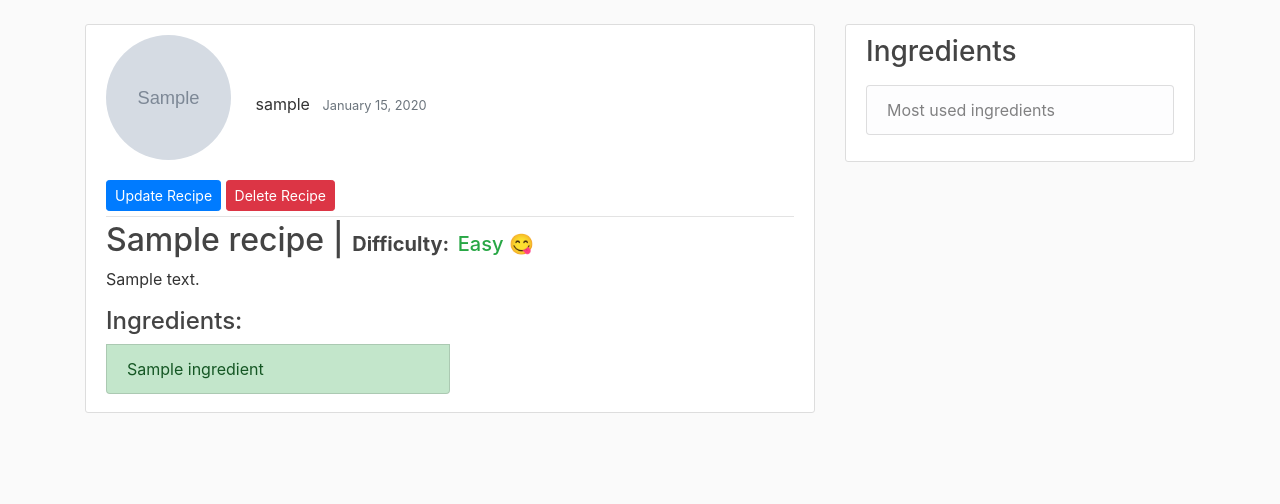
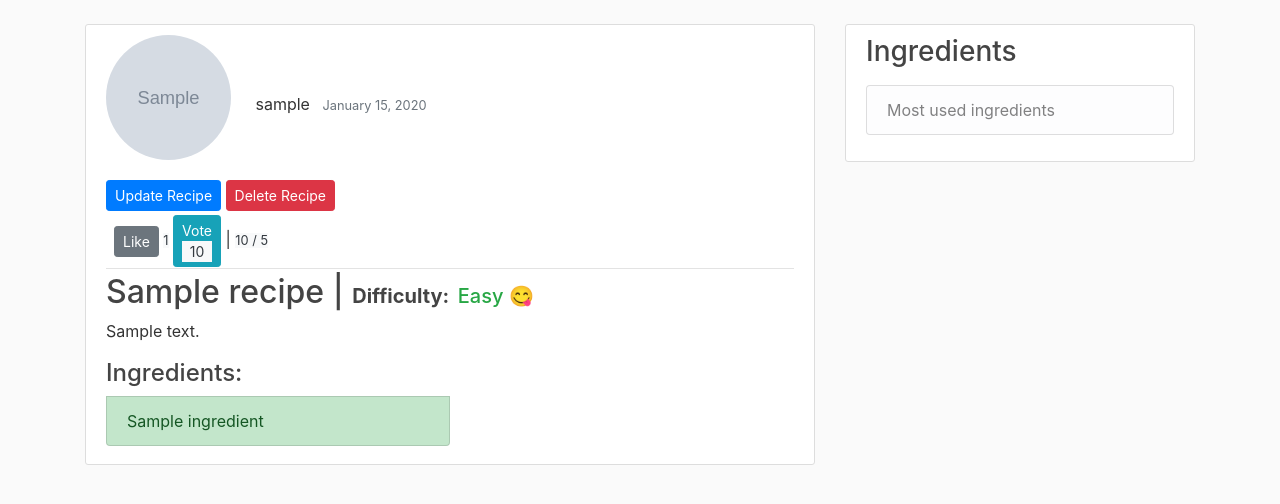
Before and after one commit to damlanisa/Hipo-Recipes, a Django app: page /recipes/1/ in a window 1280 px wide. Shown: the part 56-560 px from the top of the page. Run offline with Django 3.2, Linux system fonts and the light colour scheme; a user stored in the database is signed in; tables that the repository leaves empty hold one stand-in row (values such as "Sample post"); grey boxes marked "Sample" are stand-in pictures; some libraries are stand-ins or nearby versions.

Commit message:
Update base.html, home.html and recipe_detail.html

```diff
--- a/hipo_recipes/recipes/templates/recipes/base.html
+++ b/hipo_recipes/recipes/templates/recipes/base.html
@@ -73,9 +73,7 @@
         </div>
     </main>
 
-    <script src="https://code.jquery.com/jquery-3.4.1.slim.min.js"
-        integrity="sha384-J6qa4849blE2+poT4WnyKhv5vZF5SrPo0iEjwBvKU7imGFAV0wwj1yYfoRSJoZ+n"
-        crossorigin="anonymous"></script>
+    <script src="https://ajax.googleapis.com/ajax/libs/jquery/3.4.0/jquery.min.js"></script>
     <script src="https://cdn.jsdelivr.net/npm/popper.js@1.16.0/dist/umd/popper.min.js"
         integrity="sha384-Q6E9RHvbIyZFJoft+2mJbHaEWldlvI9IOYy5n3zV9zzTtmI3UksdQRVvoxMfooAo"
         crossorigin="anonymous"></script>
--- a/hipo_recipes/recipes/templates/recipes/home.html
+++ b/hipo_recipes/recipes/templates/recipes/home.html
@@ -5,7 +5,8 @@
           <div class="media-body">
             <div class="article-metadata">
               <img class="rounded-circle account-img" src="{{ recipe.image.url }}">
-              <a class="mr-2">{{ recipe.author }}</a>
+              <small class="p-3 mb-2 bg-warning text-dark">{{ recipe.author }}</small>
+              <small class="p-3 mb-2 bg-success text-white">Like: {{ recipe.likes }}</small>
               <small class="text-muted">{{ recipe.date_posted|date:"F d, Y" }}</small>
             </div>
             <h2><a class="article-title" href="{% url 'recipe-detail' recipe.id %}">{{ recipe.title }}</a></h2>
--- a/hipo_recipes/recipes/templates/recipes/recipe_detail.html
+++ b/hipo_recipes/recipes/templates/recipes/recipe_detail.html
@@ -1,36 +1,119 @@
 {% extends "recipes/base.html" %}
 {% block content %}
+<script>
+    function getCookie(name) {
+        var cookieValue = null;
+        if (document.cookie && document.cookie !== '') {
+            var cookies = document.cookie.split(';');
+            for (var i = 0; i < cookies.length; i++) {
+                var cookie = cookies[i].trim();
+                if (cookie.substring(0, name.length + 1) === (name + '=')) {
+                    cookieValue = decodeURIComponent(cookie.substring(name.length + 1));
+                    break;
+                }
+            }
+        }
+        return cookieValue;
+    }
+
+    function likeRecipe() {
+        console.log(getCookie('csrftoken'));
+        $.ajax({
+            url: window.location.pathname + 'like/',
+            data: {
+                'csrfmiddlewaretoken': '{{ csrf_token }}',
+            },
+            method: 'POST',
+            dataType: 'json',
+            success: function (data) {
+                $("#like_count").html(data["likes"]);
+                if (data["is_liked"] == true) {
+                    $("#like").removeClass("btn-info").addClass("btn-secondary");
+                } else {
+                    $("#like").removeClass("btn-secondary").addClass("btn-info");
+                }
+            },
+            error: function(request, status, error){
+                window.location.href = '/login';
+            }
+        });
+    }
+    function rateRecipe(rate){
+        $.ajax({
+            url: window.location.pathname + 'rate/',
+            data: {
+                'rate': rate,
+                'csrfmiddlewaretoken': '{{ csrf_token }}',
+            },
+            method: 'POST',
+            dataType: 'json',
+            success: function (data) {
+                $("#user-rate").html(data["user_rate"]);
+                $("#rate-ratio").html(data["rate_average"] + ' / 5');
+            },
+            error: function(request, status, error){
+                window.location.href = '/login';
+            }
+        });
+    }
+</script>
 <article class="media content-section">
     <div class="media-body">
         <div class="article-metadata">
-            <img class="rounded-circle account-img" src="{{ object.image.url }}">
-            <a class="mr-2">{{ object.author }}</a>
-            <small class="text-muted">{{ object.date_posted|date:"F d, Y" }}</small>
-            {% if object.author == user %}
+            <img class="rounded-circle account-img" src="{{ recipe.image.url }}">
+            <a class="mr-2">{{ recipe.author }}</a>
+            <small class="text-muted">{{ recipe.date_posted|date:"F d, Y" }}</small>
+            {% if recipe.author == user %}
             <div>
-                <a class="btn btn-primary btn-sm mt-1 mb-1" href="{% url 'recipe-update' object.id %}">Update Recipe</a>
-                <a class="btn btn-danger btn-sm mt-1 mb-1" href="{% url 'recipe-delete' object.id %}">Delete Recipe</a>
+                <a class="btn btn-primary btn-sm mt-1 mb-1" href="{% url 'recipe-update' recipe.id %}">Update Recipe</a>
+                <a class="btn btn-danger btn-sm mt-1 mb-1" href="{% url 'recipe-delete' recipe.id %}">Delete Recipe</a>
             </div>
             {% endif %}
+            <form method="POST">
+                {% csrf_token %}
+                {% if recipe.is_user_liked %}
+                <div class="btn btn-secondary btn-sm my-1 ml-2" id="like" onclick="likeRecipe();" style="cursor: pointer;">Like</div>
+                <small class="bg-light text-dark" id="like_count"> {{ recipe.like_count }}</small>
+                {% else %}
+                <div class="btn btn-info btn-sm my-1 ml-2" id="like" onclick="likeRecipe();" style="cursor: pointer;">Like</div>
+                <small class="bg-light text-dark" id="like_count"> {{ recipe.like_count }}</small>
+                {% endif %}
+
+                <div style="cursor: pointer;" class="btn btn-info btn-sm"
+                    data-toggle="dropdown" aria-haspopup="true" aria-expanded="false">
+                        Vote
+                        <div class="bg-light text-dark" id="user-rate">{{ recipe.user_rate }}</div>
+
+                        <div class="dropdown-menu">
+                            <a class="dropdown-item" onclick="rateRecipe('1');">1</a>
+                            <a class="dropdown-item" onclick="rateRecipe('2');">2</a>
+                            <a class="dropdown-item" onclick="rateRecipe('3');">3</a>
+                            <a class="dropdown-item" onclick="rateRecipe('4');">4</a>
+                            <a class="dropdown-item" onclick="rateRecipe('5');">5</a>
+                        </div>
+                </div> | <small class="bg-light text-dark" id="rate-ratio">{{ recipe.rate_average }} / 5</small>
+            </form>
+
         </div>
-        <h2 class="article-title">{{ object.title }} | <strong class="d-inline" style="font-size: 20px;">Difficulty:</strong>
-            {% if object.difficulty == 1 %}
-            <a class="text-success d-inline" style="font-size: 20px;">{{ object.get_difficulty_display }} &#x1F60B;</a>
-            {% elif object.difficulty == 2 %}
-            <a class="text-warning d-inline" style="font-size: 20px;">{{ object.get_difficulty_display }} &#x1F61C;</a>
-            {% elif object.difficulty == 3 %}
-            <a class="text-danger d-inline" style="font-size: 20px;">{{ object.get_difficulty_display }} &#x1F61D;</a>
+        <h2 class="article-title">{{ recipe.title }} | <strong class="d-inline"
+                style="font-size: 20px;">Difficulty:</strong>
+            {% if recipe.difficulty == 1 %}
+            <a class="text-success d-inline" style="font-size: 20px;">{{ recipe.get_difficulty_display }} &#x1F60B;</a>
+            {% elif recipe.difficulty == 2 %}
+            <a class="text-warning d-inline" style="font-size: 20px;">{{ recipe.get_difficulty_display }} &#x1F61C;</a>
+            {% elif recipe.difficulty == 3 %}
+            <a class="text-danger d-inline" style="font-size: 20px;">{{ recipe.get_difficulty_display }} &#x1F61D;</a>
             {% endif %}
         </h2>
-        <p class="article-content">{{ object.content }}</p>
+        <p class="article-content">{{ recipe.content }}</p>
         <ul class="list-group w-50 my-2" style="align-self: center;">
             <h4>Ingredients:</h4>
-            {% for ingredient in object.ingredients.all %}
-            {% if object.difficulty == 1 %}
+            {% for ingredient in recipe.ingredients.all %}
+            {% if recipe.difficulty == 1 %}
             <li class="list-group-item list-group-item-success">{{ ingredient.name }}</li>
-            {% elif object.difficulty == 2 %}
+            {% elif recipe.difficulty == 2 %}
             <li class="list-group-item list-group-item-warning">{{ ingredient.name }}</li>
-            {% elif object.difficulty == 3 %}
+            {% elif recipe.difficulty == 3 %}
             <li class="list-group-item list-group-item-danger">{{ ingredient.name }}</li>
             {% endif %}
             {% endfor %}
```
